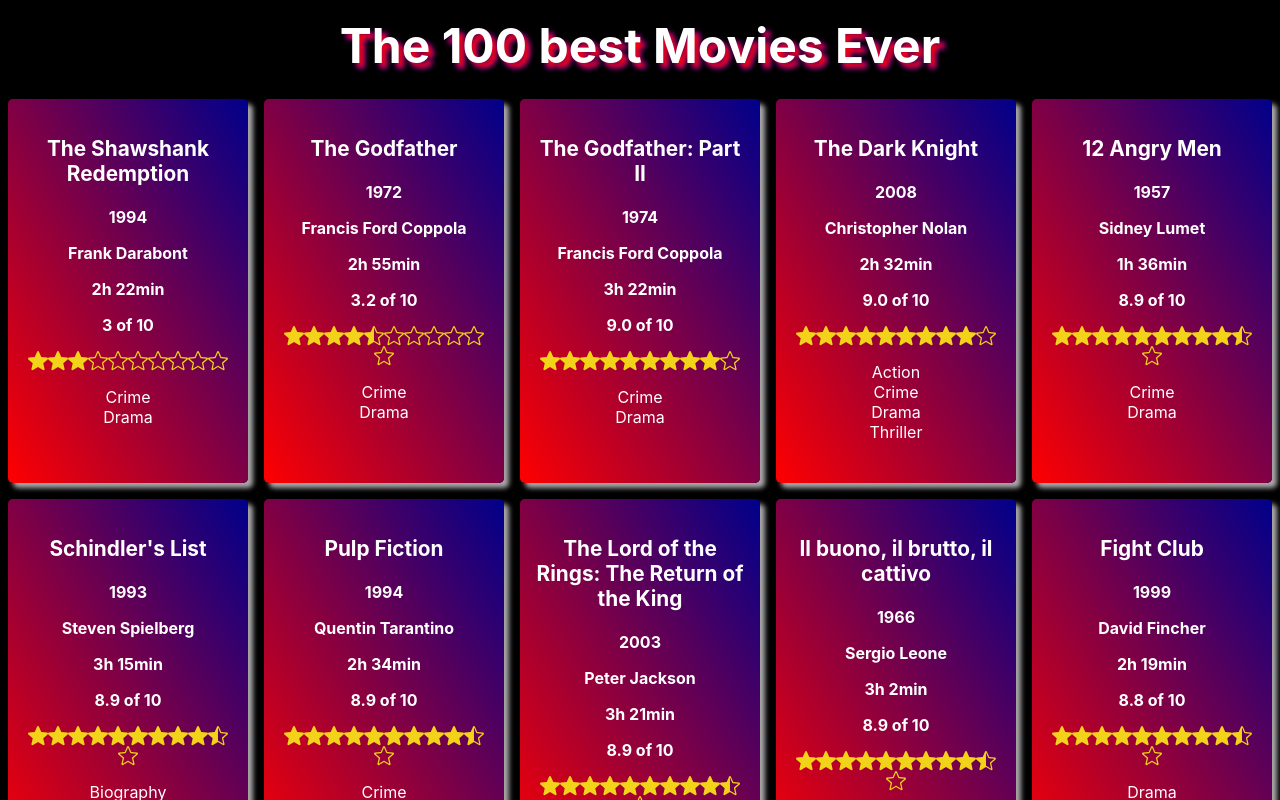
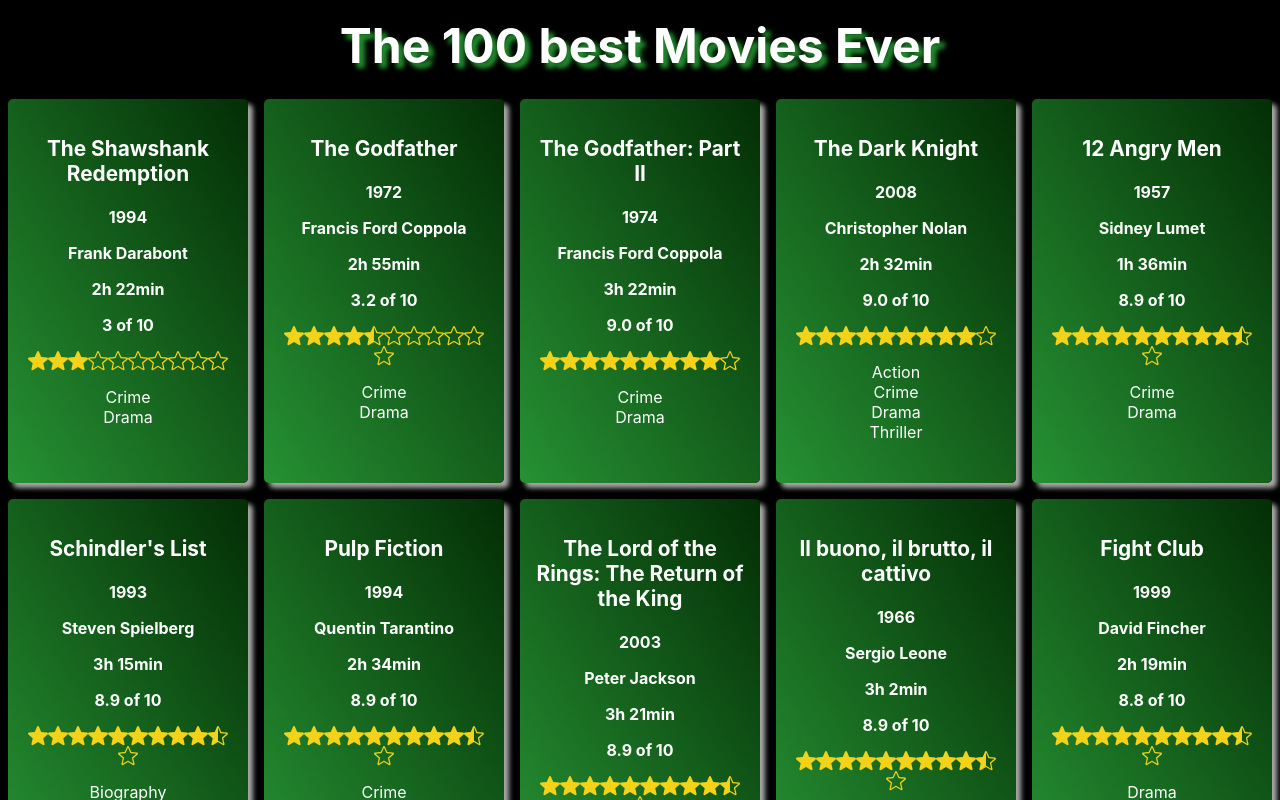
Before and after one commit to g-hoost/movie-database, a React (Create React App) app: page / in a window 1280 px wide. Shown: the top 800 px of the page. Built offline with nearby package versions, Linux system fonts and the light colour scheme.

Commit message:
green styling

```diff
--- a/src/App.css
+++ b/src/App.css
@@ -9,8 +9,8 @@ h1 {
   text-align: center;
   margin: 0 auto;
   padding: 1rem;
-  text-shadow: 5px 5px 5px rgba(255,0,0),
-  5px 5px 5px rgba(0,0,255);
+  text-shadow: 5px 5px 5px rgb(38, 145, 51),
+  5px 5px 5px rgb(3, 46, 5);
 }
 h3 {
 font-size: 1.3rem;
@@ -29,7 +29,7 @@ align-items: center;
   padding: 1rem;
   color: white;
   font-weight: bold;
-  background: linear-gradient(to right top, red, darkblue);
+  background: linear-gradient(to right top,  rgb(38, 145, 51),  rgb(3, 46, 5));
   width: 13rem;
   height: 22rem;
   box-shadow: 5px 5px 5px darkgray;
```
